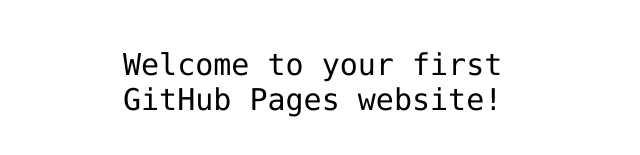
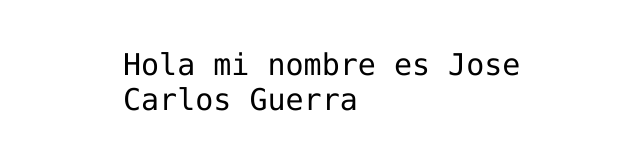
Before and after one commit to josecarlos1989/josecarlos1989.github.io, a plain HTML site: page index.html in a window 1280 px wide. Shown: the part 341-496 px from the top of the page, without its empty margins (317-957 px from the left). Drawn offline with Linux system fonts and the light colour scheme.

Commit message:
Update index.html

```diff
--- a/index.html
+++ b/index.html
@@ -12,7 +12,7 @@
 <img src="https://octodex.github.com/images/daftpunktocat-thomas.gif" id="octocat" alt="octocat-gif" />
 
 <!-- Change this code here by copy and pasting your template on line 15 -->
-<p>Welcome to your first GitHub Pages website!</p>
+<p>Hola mi nombre es Jose Carlos Guerra</p>
 
 </body>
 </html>
```
